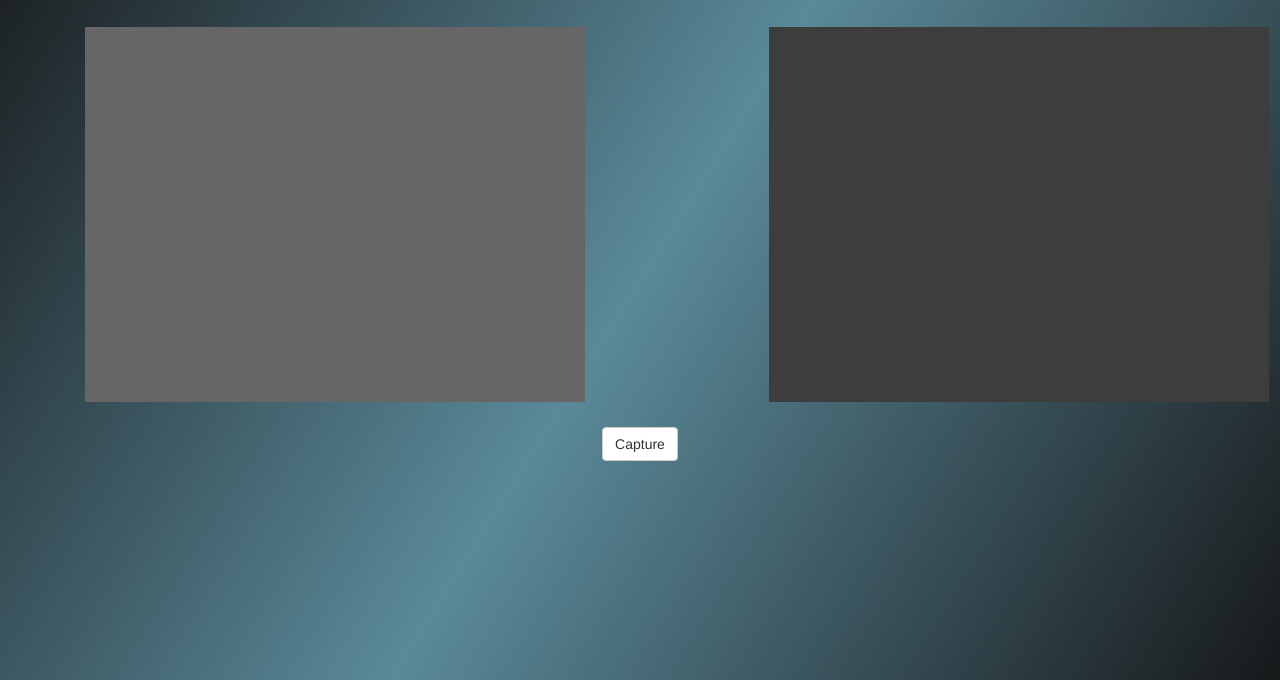
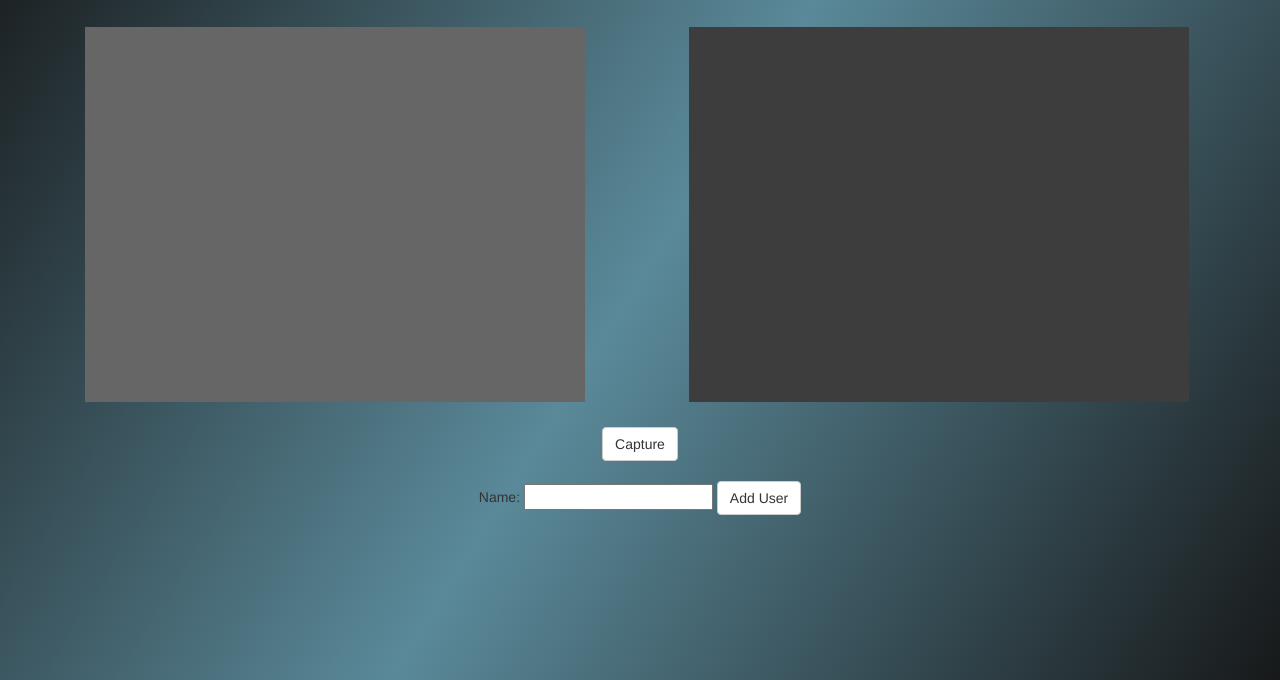
Before and after one commit to jayendrajog/LA-Hacks-2016, a browser extension: page index.html in a window 1280 px wide. Shown: the part 120-800 px from the top of the page. Drawn offline with nearby package versions, Linux system fonts and the light colour scheme.

Commit message:
add user added

```diff
--- a/index.html
+++ b/index.html
@@ -57,7 +57,7 @@ h1 {
 }
 
 #snapshot{
-    margin-left: 80px;
+    /*margin-left: 80px;*/
     background-color: #3D3D3D;
 }
 
@@ -86,7 +86,13 @@ h1 {
 
     <div class="capture">
     <button class = "btn btn-default" type="button" onclick="capture()">Capture</button>
+    <br><br>
+    <form action= "">
+        Name: <input type="text" name="name" value="" id="getname">
+        <button class = "btn btn-default" type="button" onclick="add()">Add User</button>
+    </form>
     </div>
+
 </div>
 
 <script>
@@ -145,13 +151,35 @@ function capture() {
     var fd = new FormData(document.forms[0]);
     fd.append("file", blob);
 
-    /*$.ajax({
+    $.ajax({
         method: "POST",
         url: "http://sparck.co/api/photos",
         contentType: false,
         processData: false,
         data: fd
-    });*/
+    });
+}
+
+function add(){
+    var name = document.getElementById('getname').value;
+    var canvas;
+    canvas = document.getElementById('snapshot');
+
+    var context = canvas.getContext('2d');
+    context.drawImage(videoElement, 0, 0, 800, 600);
+
+    var dataURL = canvas.toDataURL('image/jpeg', 1.0);
+    var blob = dataURItoBlob(dataURL);
+    var fd = new FormData(document.forms[0]);
+    fd.append("file", blob);
+
+     $.ajax({
+        method: "POST",
+        url: "http://sparck.co/api/user?name="+name+"",
+        contentType: false,
+        processData: false,
+        data: fd
+    });
 }
 
 </script>
```
